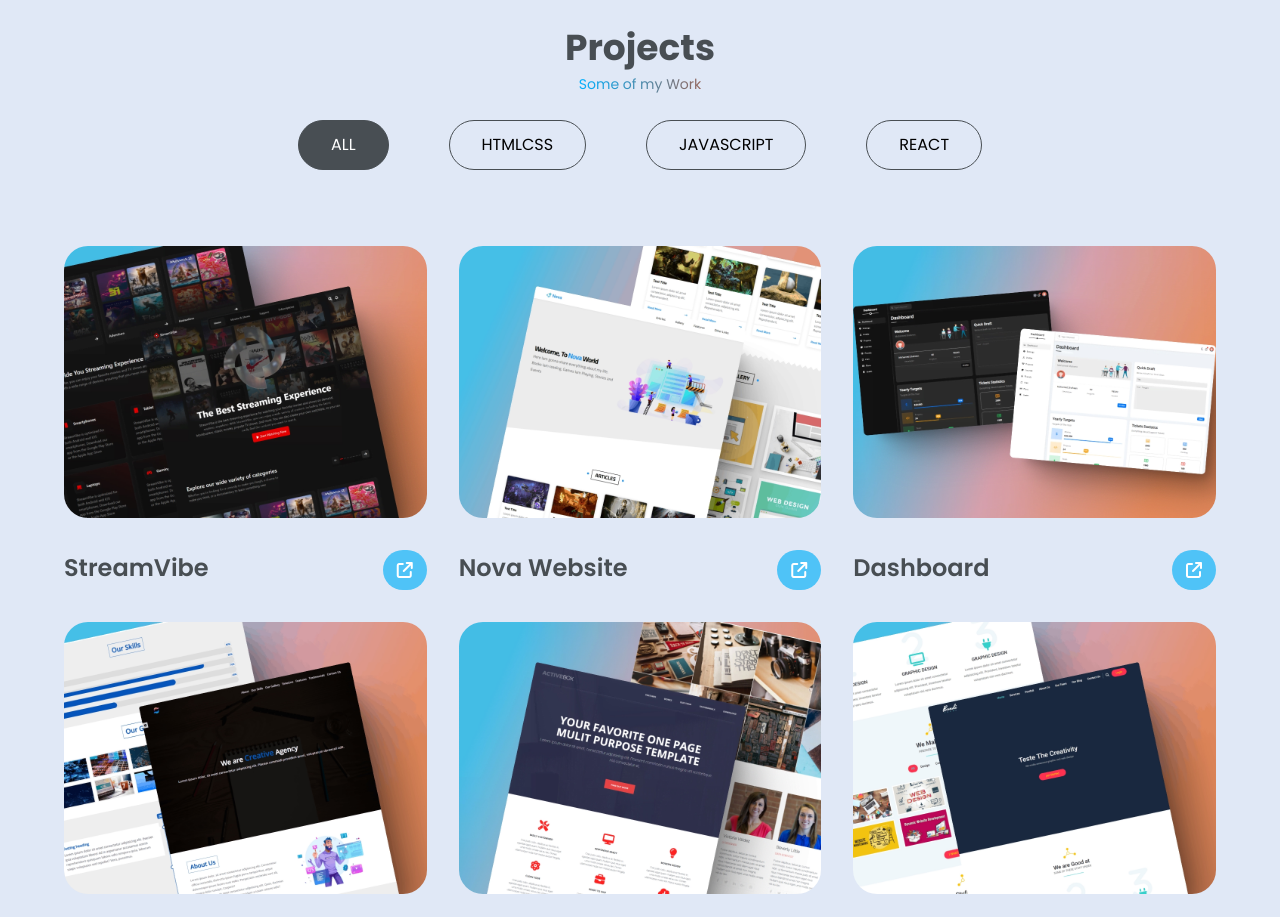
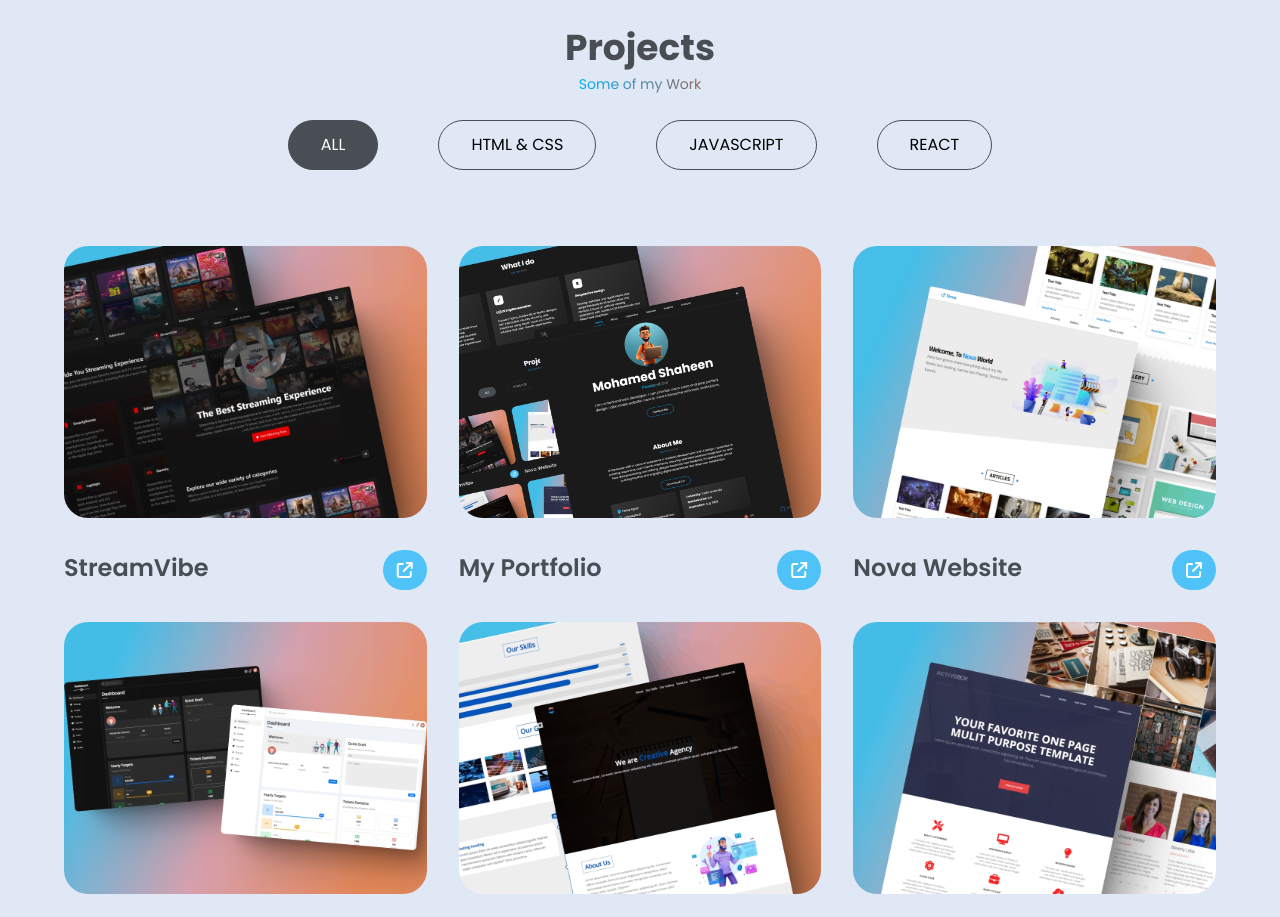
Before and after one commit to mohamedshaheen26/MyPortfolio, a React (Vite) app: page / in a window 1280 px wide. Shown: the part 2500-3417 px from the top of the page. Built offline with nearby package versions, Linux system fonts and the light colour scheme; a web font is replaced by a local one.

Commit message:
Add project

```diff
--- a/resumeData.js
+++ b/resumeData.js
@@ -108,12 +108,20 @@ let resumeData = {
   ],
   projects: [
     {
-      id: 1,
+      id: 0,
       name: "StreamVibe",
       description: "Movies App",
       category: "react",
       imgurl: "imgs/StreamVibe-Mockup.avif",
       link: "https://stream-vibe-wine.vercel.app/",
+    },
+    {
+      id: 1,
+      name: "My Portfolio",
+      description: "Portfolio Website",
+      category: "react",
+      imgurl: "imgs/MyPortfolio-Mockup.png",
+      link: "https://mohamed-shaheen-98.vercel.app/",
     },
     {
       id: 2,
--- a/src/Pages/Projects.jsx
+++ b/src/Pages/Projects.jsx
@@ -53,7 +53,7 @@ const Projects = ({ resumeData }) => {
         <div className='w-full max-w-2xl lg:max-w-7xl px-6 pt-6 lg:px-8 mx-auto overflow-hidden'>
           <div className='w-full px-4'>
             <ul className='flex flex-wrap justify-center gap-5 md:gap-10 lg:gap-14 mb-2 lg:mb-12 space-x-1'>
-              {["all", "htmlcss", "javascript", "react"].map((category) => (
+              {["all", "html&css", "javascript", "react"].map((category) => (
                 <motion.li
                   key={category}
                   initial={{ scale: 0 }}
@@ -69,7 +69,9 @@ const Projects = ({ resumeData }) => {
                         : "inactiveClasses text-body-color hover:bg-[#484E53] dark:text-[#A9A9A9] dark:hover:bg-[#484E53] hover:text-white"
                     }`}
                   >
-                    {category.toUpperCase()}
+                    {category.includes("&")
+                      ? category.replace("&", " & ").toUpperCase()
+                      : category.toUpperCase()}
                   </button>
                 </motion.li>
               ))}
```
Also changed, not shown: public/imgs/MyPortfolio-Mockup.png (added).
